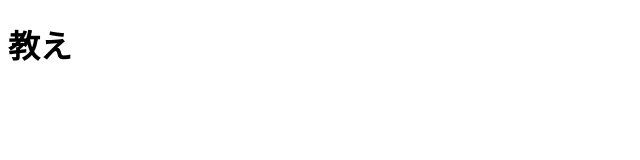
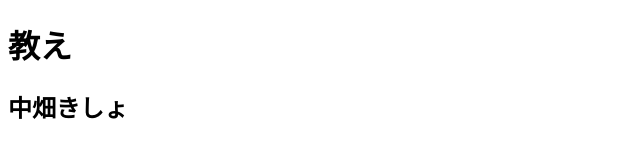
Before and after one commit to CoverZ3ro/fitness, a plain HTML site: page index.html in a window 1280 px wide. Shown: the whole page, without its empty margins (0-640 px from the left). Drawn offline with Linux system fonts and the light colour scheme.

Commit message:
中畑kusa

```diff
--- a/index.html
+++ b/index.html
@@ -8,5 +8,6 @@
 </head>
 <body>
     <h1>教え</h1>
+    <h2>中畑きしょ</h2>
 </body>
 </html>
```
